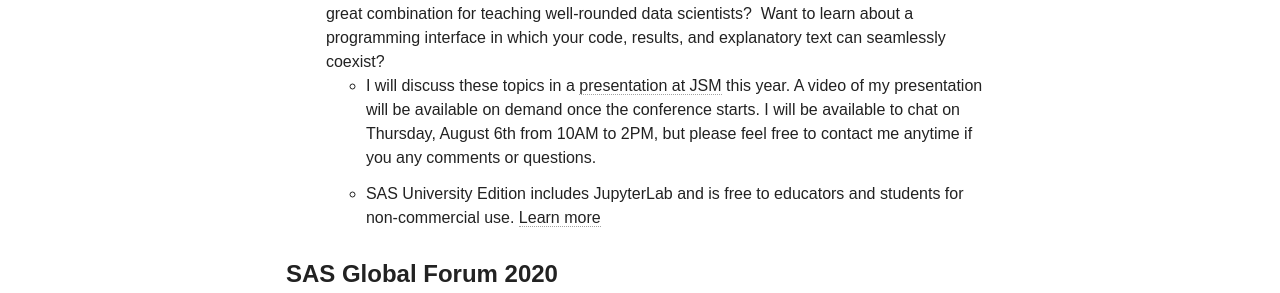
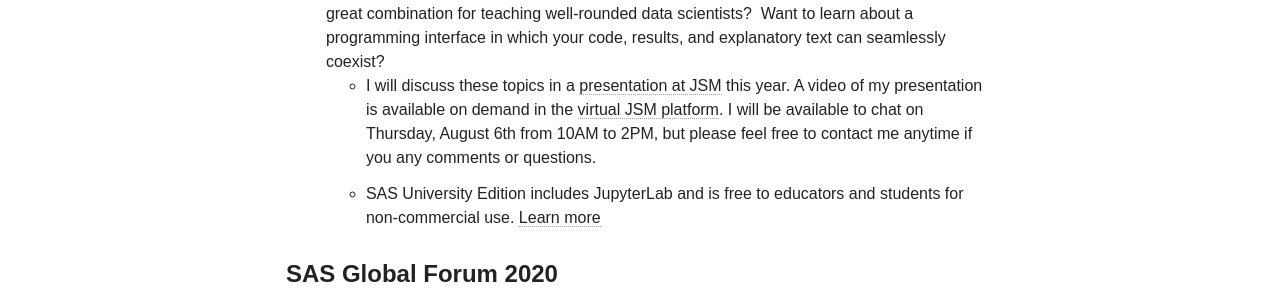
Before and after one commit to brgaines/brgaines.github.io, a Jekyll site: the page built from index.md, in a window 1280 px wide. Shown: the part 1261-1554 px from the top of the page. Built offline with Jekyll 4.4.1, drawn with Linux system fonts in a browser that asks for light colours; nearby versions of some CDN libraries.

Commit message:
Added direct link to my talk in the virtual JSM platform

```diff
--- a/index.md
+++ b/index.md
@@ -14,7 +14,7 @@ Before joining SAS, I finished my PhD in statistics at [North Carolina State Uni
 #### Joint Statistical Meetings (JSM)
 * I will miss the opportunity to reunite with old friends, but I am still looking forward to the upcoming [virtual JSM](https://ww2.amstat.org/meetings/jsm/2020/index.cfm).  As always, there is a lot of great content on the [program](https://ww2.amstat.org/meetings/jsm/2020/program.cfm).
 * Speaking of which, do you want to learn how SAS University Edition and JupyterLab form a great combination for teaching well-rounded data scientists?  Want to learn about a programming interface in which your code, results, and explanatory text can seamlessly coexist?
-    * I will discuss these topics in a [presentation at JSM](https://ww2.amstat.org/meetings/jsm/2020/onlineprogram/AbstractDetails.cfm?abstractid=313386) this year.  A video of my presentation will be available on demand once the conference starts.  I will be available to chat on Thursday, August 6th from 10AM to 2PM, but please feel free to contact me anytime if you any comments or questions.
+    * I will discuss these topics in a [presentation at JSM](https://ww2.amstat.org/meetings/jsm/2020/onlineprogram/AbstractDetails.cfm?abstractid=313386) this year.  A video of my presentation is available on demand in the [virtual JSM platform](https://amstat-jsm.conferencecontent.net/paper/313386).  I will be available to chat on Thursday, August 6th from 10AM to 2PM, but please feel free to contact me anytime if you any comments or questions.
     * SAS University Edition includes JupyterLab and is free to educators and students for non-commercial use. [Learn more](https://www.sas.com/en_us/software/university-edition.html)
 
 
```
